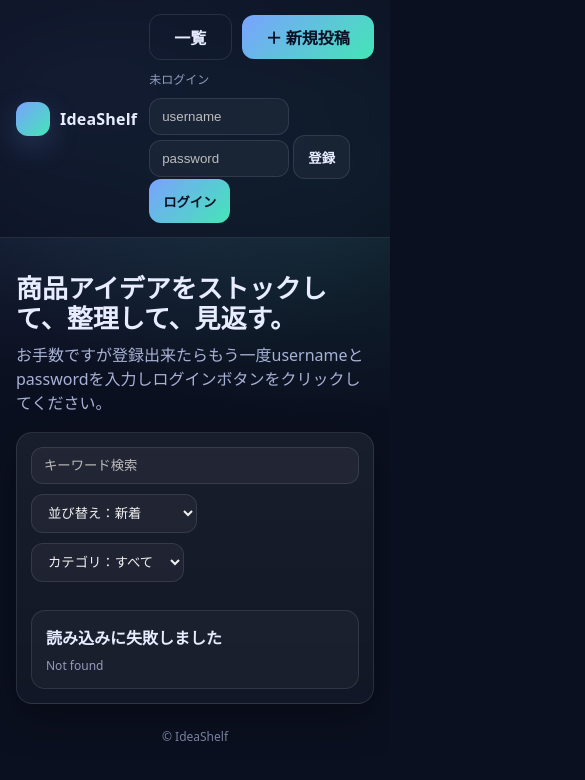
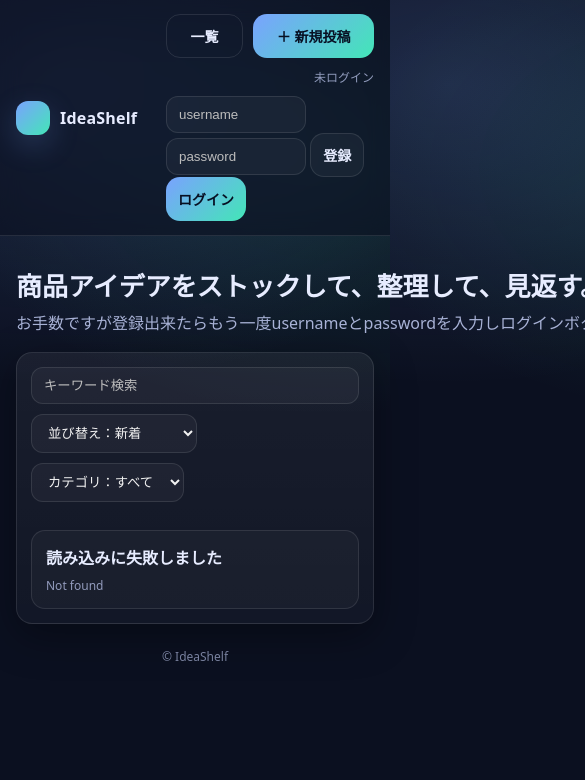
Before and after one commit to hibiki848/idea-platform, a website: page product/index.html in a window 390 px wide. Shown: the top 780 px of the page, 585 px wide, since content can reach past the window. Drawn offline with Linux system fonts and the light colour scheme; no server answers.

Commit message:
style(css): keep hero title/lead in one line

```diff
--- a/product/style.css
+++ b/product/style.css
@@ -537,3 +537,76 @@ button{
 .action-row .btn{
   flex:1;
 }
+
+/* =========================
+   Mobile header: ボタンを横一列に整列
+   ========================= */
+@media (max-width: 560px) {
+  /* ヘッダー全体：左(ロゴ) / 右(ボタン群) の2列 */
+  header .container.nav {
+    display: grid;
+    grid-template-columns: auto 1fr;
+    align-items: center;
+    gap: 10px;
+  }
+
+  /* ロゴは縮みすぎない */
+  header .brand {
+    min-width: 140px;
+  }
+
+  /* 右側：ボタン群を横一列に */
+  header .nav-actions {
+    display: flex;
+    flex-wrap: nowrap;              /* 1列固定 */
+    gap: 8px;
+    justify-content: flex-end;
+    align-items: center;
+
+    overflow-x: auto;               /* 入りきらなければ横スクロール */
+    -webkit-overflow-scrolling: touch;
+    scrollbar-width: none;          /* Firefox */
+  }
+  header .nav-actions::-webkit-scrollbar { display: none; }
+
+  /* ボタンのサイズ調整（横幅節約） */
+  header .nav-actions .btn,
+  header .nav-actions button.btn,
+  header .nav-actions a.btn {
+    padding: 10px 12px;
+    font-size: 14px;
+    border-radius: 14px;
+    white-space: nowrap;            /* ボタン内で改行させない */
+  }
+
+  /* 「ログイン中: hibi」みたいなテキストがあるなら詰める/省略 */
+  header .nav-actions .login-state,
+  header .nav-actions .muted,
+  header .nav-actions .small {
+    white-space: nowrap;
+    overflow: hidden;
+    text-overflow: ellipsis;
+    max-width: 120px;
+  }
+}
+
+/* =========================
+   ヒーロー文言：変なところで折れない（日本語向け）
+   ========================= */
+.hero h1,
+.hero p {
+  word-break: keep-all;   /* 日本語をできるだけ単語途中で割らない */
+  line-break: strict;
+  text-wrap: balance;     /* 対応ブラウザで改行バランス改善 */
+}
+
+/* ヒーローの見出し/説明を1行に固定（はみ出したら横スクロール or 省略） */
+.hero h1,
+.hero p {
+  white-space: nowrap;          /* 改行させない */
+  overflow-x: auto;             /* 長ければ横スクロール */
+  -webkit-overflow-scrolling: touch;
+  scrollbar-width: none;
+}
+.hero h1::-webkit-scrollbar,
+.hero p::-webkit-scrollbar { display: none; }
```
